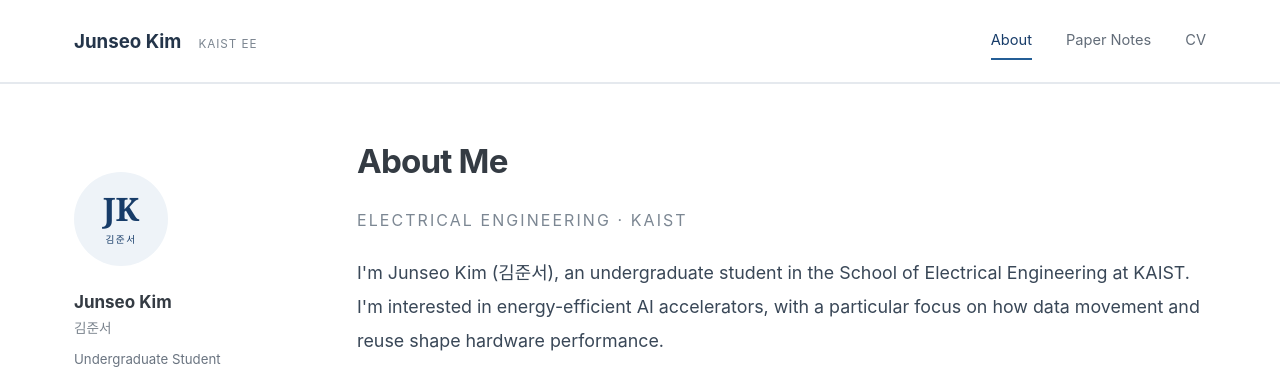
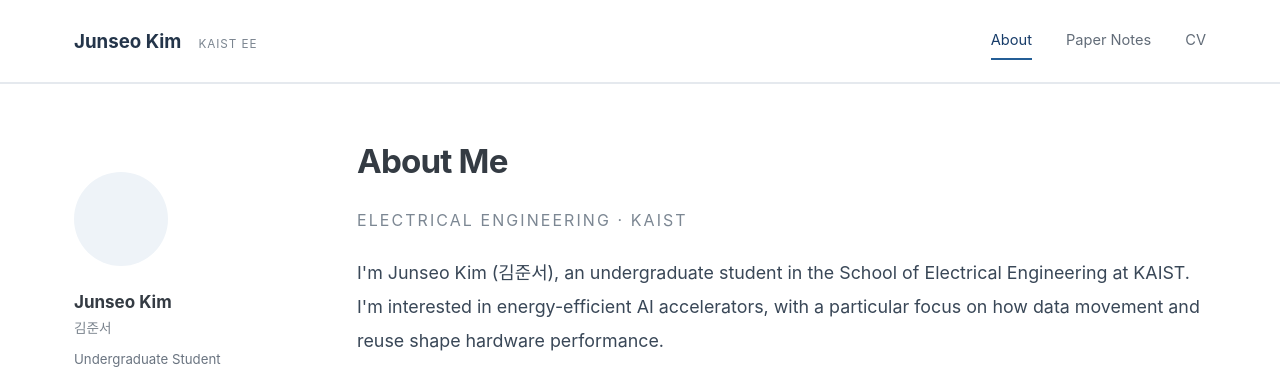
Before and after one commit to thisisjskim/thisisjskim.github.io, a Jekyll site: the page built from _pages/about.md, in a window 1280 px wide. Shown: the top 371 px of the page. Built offline with Jekyll 4.4.1, drawn with Linux system fonts in a browser that asks for light colours.

Commit message:
Remove initials and name from profile photo placeholder

```diff
--- a/_includes/author-profile.html
+++ b/_includes/author-profile.html
@@ -1,5 +1,5 @@
 <div class="profile" itemscope itemtype="https://schema.org/Person">
-  <div class="profile-mark" aria-hidden="true">JK<span>김준서</span></div>
+  <div class="profile-mark" aria-hidden="true"></div>
   <div class="author__content"><h2 class="author__name" itemprop="name">Junseo Kim</h2>
   <p class="profile-korean" lang="ko">김준서</p><p class="author__bio">Undergraduate Student<br>Electrical Engineering<br><strong>KAIST</strong></p></div>
   <p class="profile-focus">AI accelerators<br>Data movement &amp; reuse<br>PIM / CIM</p>
```
